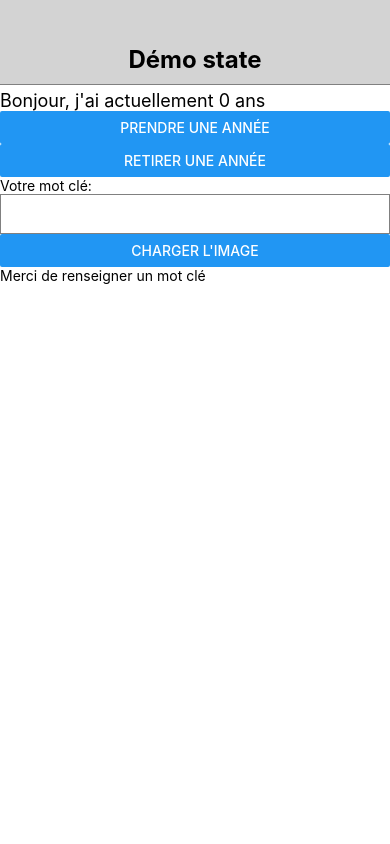
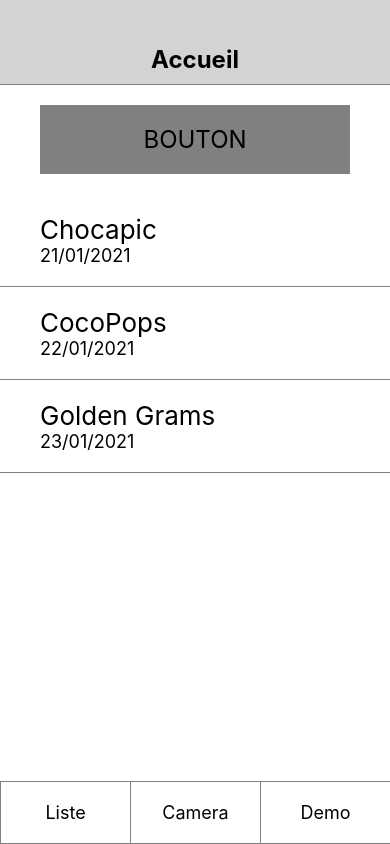
Before and after one commit to Maxence-Machu/ril-caen-react-native, a React Native app: screen / in a window 390 px wide. Built offline with nearby package versions, Linux system fonts and the light colour scheme.

Commit message:
Ajout du scanner de code barre

```diff
--- a/App.js
+++ b/App.js
@@ -1,11 +1,13 @@
 import { StatusBar } from 'expo-status-bar';
-import React from 'react';
+import React, { useState } from 'react';
 import { SafeAreaView, StyleSheet, Text, View, FlatList, ScrollView, Button, Alert, TouchableOpacity } from 'react-native';
 import AppHeader from './components/AppHeader';
 import Copyright from './components/Copyright';
 import ProductItem from './components/ProductItem';
 import ScanButton from './components/ScanButton';
+import Camera from './Pages/Camera';
 import Demo from './Pages/Demo';
+import Liste from './Pages/Liste';
 
 const ITEMS = [
   {
@@ -24,6 +26,8 @@
 ]
 export default function App() {
 
+  const [page, setPage] = useState('LISTE');
+
   function onPressLearnMore() {
     Alert.alert('Bonjour')
   }
@@ -37,42 +41,75 @@
     alert(`Je clique sur ${item.name}`);
   }
 
-  const renderItem = ({ item }) => {
-    return (
-      <ProductItem item={item} onPress={onItemPress}/>
-    )
-  };
 
-  return (
+/*   return (
     <Demo/>
-  )
+  ) */
 
   return (
     <View style={styles.container}>
       <StatusBar style="auto" />
 
-      <AppHeader title="Accueil" />
+      {
+        page === 'LISTE' && (
+          <Liste
+            items={ITEMS}
+            onPressButton={onPressLearnMore}
+            onPressItem={onItemPress}
+          />
+        )
+      }
 
-      <ScanButton text="Bouton" onPress={onPressLearnMore}/>
+      {
+        page === 'DEMO' && (
+          <Demo/>
+        )
+      }
+
+      {
+        page === 'CAMERA' && (
+          <Camera/>
+        )
+      }
 
 
-      <FlatList
-        data={ITEMS}
-        renderItem={renderItem}
-        keyExtractor={item => item.id}
-      />
+      <SafeAreaView style={sTabs.container}>
+        <TouchableOpacity style={sTabs.tab} onPress={() => {setPage('LISTE')}}>
+          <Text style={sTabs.text}>Liste</Text>
+        </TouchableOpacity>
 
-      <Copyright
-          /* Ne pas oublier les accolades pour du JS comme un tableau */
-          ping={"pong"}
-          tableauEnProps={[1,2,4,5]}
-          tic={"tac"}
-          promotion={"RIL CAEN"} />
+        <TouchableOpacity style={sTabs.tab} onPress={() => {setPage('CAMERA')}}>
+          <Text style={sTabs.text}>Camera</Text>
+        </TouchableOpacity>
+
+        <TouchableOpacity style={sTabs.tab} onPress={() => {setPage('DEMO')}}>
+          <Text style={sTabs.text}>Demo</Text>
+        </TouchableOpacity>
+      </SafeAreaView>
 
     </View>
   );
 }
 
+const sTabs = StyleSheet.create({
+  container: {
+    width: '100%',
+    flexDirection: 'row',
+    justifyContent: 'space-evenly'
+  },
+  tab: {
+    paddingVertical: 20,
+    borderColor: 'grey',
+    borderLeftWidth: 1,
+    borderTopWidth: 1,
+    borderBottomWidth: 1,
+    flex: 1
+  },
+  text: {
+    fontSize: 18,
+    textAlign: 'center'
+  }
+})
 
 const sScroll = StyleSheet.create({
   container: {
--- /dev/null
+++ b/Pages/Camera.js
@@ -0,0 +1,41 @@
+import React, {useState, useEffect} from 'react'
+import { SafeAreaView, StyleSheet, Text, View, FlatList, ScrollView, Button, Alert, TouchableOpacity } from 'react-native';
+import AppHeader from '../components/AppHeader';
+import { BarCodeScanner } from 'expo-barcode-scanner';
+
+export default function Camera(){
+    const [hasPermission, setHasPermission] = useState(null);
+    const [scanned, setScanned] = useState(false);
+
+    useEffect(() => {
+        (async () => {
+          const { status } = await BarCodeScanner.requestPermissionsAsync();
+          setHasPermission(status === 'granted');
+        })();
+      }, []);
+
+
+    const handleBarCodeScanned = ({ type, data }) => {
+        setScanned(true);
+        alert(`Bar code with type ${type} and data ${data} has been scanned!`);
+    };
+
+    if (hasPermission === null) {
+        return <Text>Requesting for camera permission</Text>;
+    }
+    if (hasPermission === false) {
+        return <Text>No access to camera</Text>;
+    }
+
+
+    return (
+        <View style={{flex: 1}}>
+            <AppHeader title="Caméra" />
+
+            <BarCodeScanner
+                onBarCodeScanned={scanned ? undefined : handleBarCodeScanned}
+                style={StyleSheet.absoluteFillObject}
+            />
+        </View>
+    )
+}
--- a/Pages/Demo.js
+++ b/Pages/Demo.js
@@ -1,5 +1,5 @@
-import React, { useState } from 'react'
-import { StyleSheet, Text, View, TextInput,  Button, Image } from 'react-native';
+import React, { useEffect, useState } from 'react'
+import { StyleSheet, Text, View, TextInput,  Button, Image, Alert } from 'react-native';
 import AppHeader from '../components/AppHeader';
 import { StatusBar } from 'expo-status-bar';
 
@@ -9,6 +9,56 @@
 
     const [keyword, setKeyword] = useState('');
     const [imageUrl, setImageUrl] = useState('');
+
+    const [taille, setTaille] = useState(0);
+    const [poids, setPoids] = useState(0);
+    const [IMC, setIMC] = useState(0);
+
+    /*
+    Exécuter une fonction à la mise à jour du composant
+    */
+   /*
+   useEffect(() => {
+       Alert.alert('Je me met à jour')
+   })*/
+
+    /*
+    Exécuter une fonction au chargement du composant
+    */
+   useEffect(() => {
+       //Alert.alert('Je charge')
+   }, [])
+
+    /*
+    Exécuter une fonction à la modification de "taille"
+    */
+   useEffect(() => {
+       //Alert.alert('Je met à jour taille')
+   }, [taille])
+
+    /*
+    Exécuter une fonction à la modification de "poids"
+    */
+   useEffect(() => {
+       //Alert.alert('Je met à jour poids')
+   }, [poids])
+
+    /*
+    Exécuter une fonction à la modification de "poids" + "taille"
+    */
+   useEffect(() => {
+       //Alert.alert('Je met à jour poids ou taille');
+        console.log(poids, taille)
+        if(poids !== 0 && taille !== 0){
+            calculerIMC();
+        }
+   }, [poids, taille])
+
+    function calculerIMC(){
+        let _IMC = poids / (taille^2);
+        _IMC = _IMC.toFixed(1)
+        setIMC(_IMC);
+    }
 
     function ajouterAge(){
         let _age = age;
@@ -73,6 +123,35 @@
                 />*/
             }
 
+            <Text>Calcul de l'IMC</Text>
+            <Text>Votre taille (en m)</Text>
+
+            <TextInput
+                style={{ height: 40, borderColor: 'gray', borderWidth: 1 }}
+                onChangeText={text => setTaille(text)}
+                value={taille}
+                keyboardType='decimal-pad'
+            />
+
+            <Text>Votre poids (en kg)</Text>
+
+            <TextInput
+                style={{ height: 40, borderColor: 'gray', borderWidth: 1 }}
+                onChangeText={poids => setPoids(poids)}
+                value={poids}
+                keyboardType='decimal-pad'
+            />
+
+            <Button onPress={calculerIMC} title="Calculer l'IMC"/>
+
+            {
+                IMC !== 0 && (
+                    <Text>Votre IMC est de {IMC}</Text>
+                )
+            }
+
+
+
         </View>
     )
 }
--- /dev/null
+++ b/Pages/Liste.js
@@ -0,0 +1,28 @@
+import { SafeAreaView, StyleSheet, Text, View, FlatList, ScrollView, Button, Alert, TouchableOpacity } from 'react-native';
+import React from 'react';
+import AppHeader from '../components/AppHeader';
+import ScanButton from '../components/ScanButton';
+import ProductItem from '../components/ProductItem';
+
+export default function Liste({items, onPressButton, onPressItem }){
+
+  const renderItem = ({ item }) => {
+    return (
+      <ProductItem item={item} onPress={onPressItem}/>
+    )
+  };
+
+    return(
+        <View style={{flex: 1}}>
+            <AppHeader title="Accueil" />
+
+            <ScanButton text="Bouton" onPress={onPressButton}/>
+
+            <FlatList
+            data={items}
+            renderItem={renderItem}
+            keyExtractor={item => item.id}
+            />
+        </View>
+    )
+}
--- a/package.json
+++ b/package.json
@@ -9,6 +9,7 @@
   },
   "dependencies": {
     "expo": "~40.0.0",
+    "expo-barcode-scanner": "~9.1.0",
     "expo-status-bar": "~1.0.3",
     "react": "16.13.1",
     "react-dom": "16.13.1",
```
Also changed, not shown: 1 other file (tests, documents, lock files or other folders).
